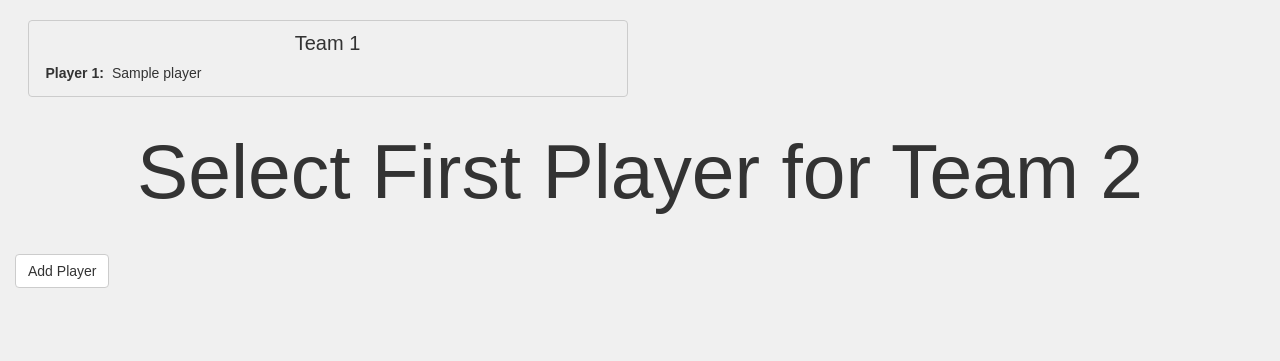
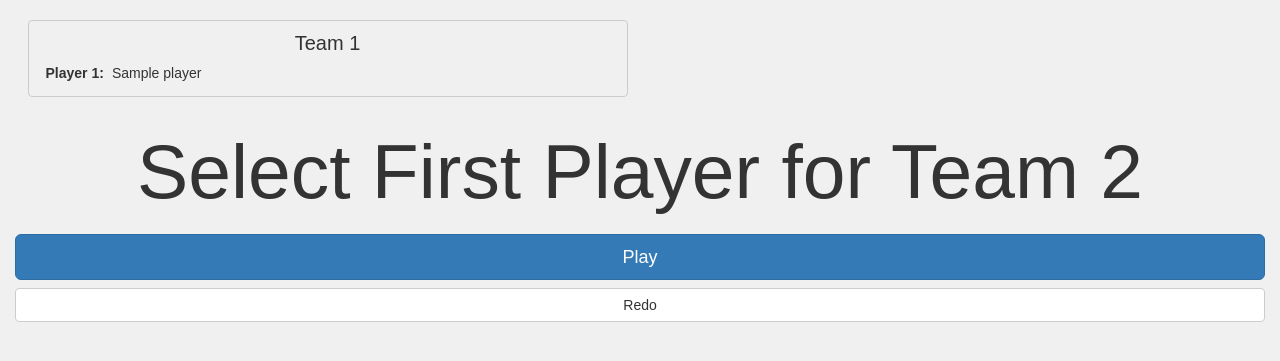
Before and after one commit to enkeistar/darts, a Flask app: page /games/1/players/ in a window 1280 px wide. Shown: the part 58-419 px from the top of the page. Run offline with Flask 2, Linux system fonts and the light colour scheme; tables that the repository leaves empty hold one stand-in row (values such as "Sample post"); some libraries are stand-ins or nearby versions.

Commit message:
Add player from team selection screen and redirect back.

```diff
--- a/darts/controllers/games.py
+++ b/darts/controllers/games.py
@@ -219,6 +219,21 @@
 
 	return redirect("/games/%d/" % id)
 
+@mod.route("/<int:id>/players/redo/", methods = ["POST"])
+def games_players_redo(id):
+	teams = model.Model().select(teamModel.Team).filter_by(gameId = id)
+
+	teamIds = []
+	for team in teams:
+		teamIds.append(team.id)
+
+	teamPlayers = model.Model().select(teamPlayerModel.TeamPlayer).filter(teamPlayerModel.TeamPlayer.teamId.in_(teamIds))
+
+	for teamPlayer in teamPlayers:
+		model.Model().delete(teamPlayerModel.TeamPlayer, teamPlayer.id)
+
+	return redirect("/games/%d/players/" % id)
+
 @mod.route("/<int:id>/round", methods = ["POST"])
 def games_round(id):
 	model.Model().update(gameModel.Game, id, request.form)
--- a/darts/static/javascripts/games.js
+++ b/darts/static/javascripts/games.js
@@ -41,6 +41,13 @@
 
 		instructions.hide();
 		instructions.eq(current).show();
+
+		if(current >= teamPlayers.length){
+			$(".play").show();
+			$(".redo").css("display", "block");
+			$(".player-list").hide();
+			$(".add-player").hide();
+		}
 	}
 
 });
--- a/darts/static/stylesheets/games.css
+++ b/darts/static/stylesheets/games.css
@@ -93,12 +93,9 @@
 	color: #eee;
 }
 
-.players .redo {
-	margin-top: 20px;
-}
-
 .players .redo,
-.players .done {
+.players .play {
+	margin-top: 8px;
 	display: none;
 }
 
--- a/darts/templates/games/players.html
+++ b/darts/templates/games/players.html
@@ -56,14 +56,15 @@
 				{% endfor %}
 			</div>
 
-			<a class="btn btn-default add-player" href="/games/{{ game.id }}/players/new/">Add Player</a>
-
 		</div>
 
+		<button class="btn btn-primary btn-lg btn-block play">Play</button>
 
-		<button class="btn btn-primary btn-lg btn-block done">Play</button>
+		<a class="btn btn-default add-player" href="/players/games/{{ game.id }}/new/">Add Player</a>
 
-		<a class="redo btn btn-default btn-sm" href="/games/{{ game.id }}/players/redo">Redo</a>
+		<form action="/games/{{ game.id }}/players/redo/" method="POST">
+			<button class="redo btn btn-default btn-block">Redo</button>
+		</form>
 
 	</div>
 
--- a/darts/templates/players/new.html
+++ b/darts/templates/players/new.html
@@ -15,6 +15,8 @@
 
 		<form action="/players/" method="POST">
 
+			<input type="hidden" name="gameId" value="{{ gameId }}" />
+
 			<div class="form-group">
 
 				<input type="text" name="name" class="form-control" placeholder="Name..." autocomplete="off" maxlength="255" required />
```
Also changed, not shown: darts/controllers/players.py (+12 -2 lines).
